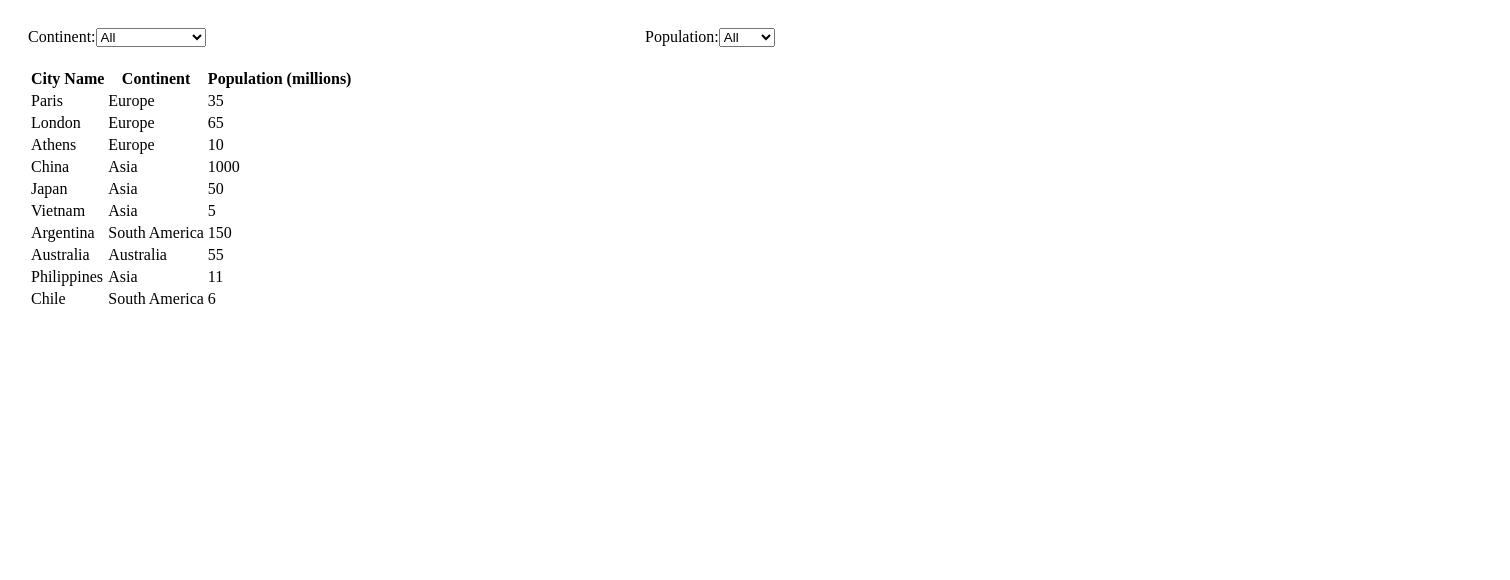
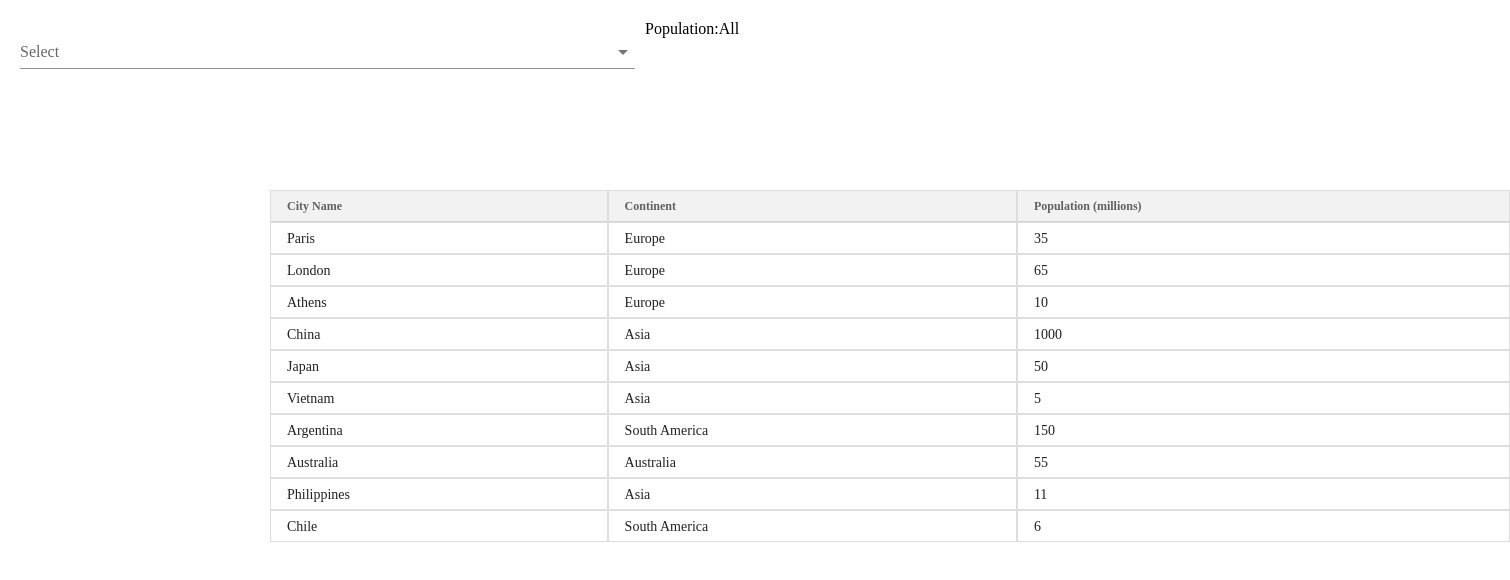
Before and after one commit to MariosOikono/continentapp, a Vue app: page / in a window 1280 px wide. Shown: the top 580 px of the page, 1510 px wide, since content can reach past the window. Built offline with nearby package versions, Linux system fonts and the light colour scheme.

Commit message:
Adding Select box

```diff
--- a/public/index.html
+++ b/public/index.html
@@ -1,11 +1,13 @@
 <!DOCTYPE html>
-<html lang="">
+<html lang="en">
   <head>
     <meta charset="utf-8">
     <meta http-equiv="X-UA-Compatible" content="IE=edge">
     <meta name="viewport" content="width=device-width,initial-scale=1.0">
     <link rel="icon" href="<%= BASE_URL %>favicon.ico">
     <title><%= htmlWebpackPlugin.options.title %></title>
+    <link rel="stylesheet" href="https://fonts.googleapis.com/css?family=Roboto:100,300,400,500,700,900">
+    <link rel="stylesheet" href="https://cdn.jsdelivr.net/npm/@mdi/font@latest/css/materialdesignicons.min.css">
   </head>
   <body>
     <noscript>
--- a/src/components/CitiesTable.vue
+++ b/src/components/CitiesTable.vue
@@ -1,6 +1,7 @@
 <template>
   <div class="cities-table">
-    <table>
+    <v-simple-table dense>
+      <template v-slot:default>
         <thead>
           <tr>
             <th>City Name</th>
@@ -15,7 +16,8 @@
             <td>{{ city.population }}</td>
           </tr>
         </tbody>
-    </table>
+      </template>
+    </v-simple-table>
   </div>
 </template>
 
@@ -29,25 +31,25 @@ export default {
     },
   },
 };
-
-// .cities-table {
-//   width: 100%;
-//   border-collapse: collapse;
-//   margin-top: 100px;
-//   margin-left: 250px;
-// }
-
-// .cities-table th,
-// .cities-table td {
-//   border: 1px solid #ddd;
-//   padding: 8px;
-//   text-align: left;
-// }
-
-// .cities-table th {
-//   background-color: #f2f2f2;
-//   font-weight: bold;
-// }
 </script>
 
-<style scoped lang="scss"></style>
+<style scoped lang="scss">
+.cities-table {
+  width: 100%;
+  border-collapse: collapse;
+  margin-top: 100px;
+  margin-left: 250px;
+}
+
+.cities-table th,
+.cities-table td {
+  border: 1px solid #ddd;
+  padding: 8px;
+  text-align: left;
+}
+
+.cities-table th {
+  background-color: #f2f2f2;
+  font-weight: bold;
+}
+</style>
--- a/src/components/ContinentFilter.vue
+++ b/src/components/ContinentFilter.vue
@@ -1,6 +1,6 @@
 <template>
   <div class="continent-filter">
-    <label for="continent">Continent:</label>
+    <!-- <label for="continent">Continent:</label>
     <select id="continent" @change="filterByContinent">
       <option value="">All</option>
       <option
@@ -10,7 +10,19 @@
       >
         {{ continent.name }}
       </option>
-    </select>
+    </select> -->
+    <!-- <v-select
+      label="Select"
+      v-model="continentFilter"
+      @change="filterByContinent"
+    ></v-select> -->
+    <v-select
+      v-if="continents.length > 0"
+      label="Select"
+      :items="continents"
+      item-text="name"
+      item-value="id"
+    ></v-select>
   </div>
 </template>
 
@@ -22,6 +34,9 @@ export default {
       type: Array,
       default: () => [],
     },
+  },
+  mounted: function () {
+    console.log(this.$props);
   },
   methods: {
     filterByContinent(event) {
--- a/src/main.js
+++ b/src/main.js
@@ -1,8 +1,10 @@
 import Vue from "vue";
 import App from "./App.vue";
+import vuetify from "./plugins/vuetify";
 
 Vue.config.productionTip = false;
 
 new Vue({
+  vuetify,
   render: (h) => h(App),
 }).$mount("#app");
--- /dev/null
+++ b/src/plugins/vuetify.js
@@ -0,0 +1,6 @@
+import Vue from "vue";
+import Vuetify from "vuetify/lib/framework";
+
+Vue.use(Vuetify);
+
+export default new Vuetify({});
--- a/vue.config.js
+++ b/vue.config.js
@@ -1,4 +1,4 @@
 const { defineConfig } = require("@vue/cli-service");
 module.exports = defineConfig({
-  transpileDependencies: true,
+  transpileDependencies: ["vuetify"],
 });
```
Also changed, not shown: package.json (+5 -2 lines), src/assets/logo.svg (added), 1 other file (tests, documents, lock files or other folders). Lines whose indentation alone changed are shown as unchanged.
